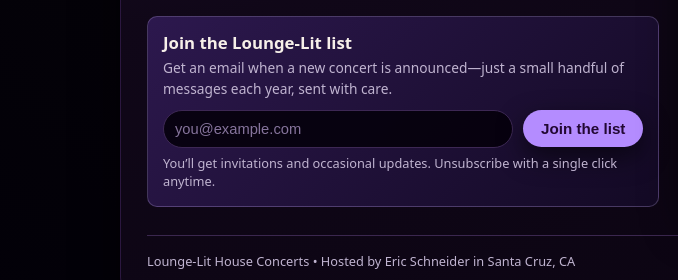
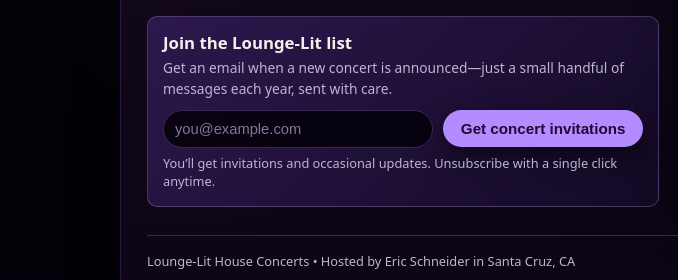
Before and after one commit to heartember/lounge-lit-concerts, a plain HTML site: page index.html in a window 1280 px wide. Shown: the part 625-905 px from the top of the page, 0-678 px from the left. Drawn offline with Linux system fonts and the light colour scheme.

Commit message:
Update index.html

```diff
--- a/index.html
+++ b/index.html
@@ -69,7 +69,7 @@
               placeholder="you@example.com"
               required
             />
-            <button class="button-primary" type="submit">Join the list</button>
+            <button class="button-primary" type="submit">Get concert invitations</button>
           </form>
 
           <div class="note">
```
